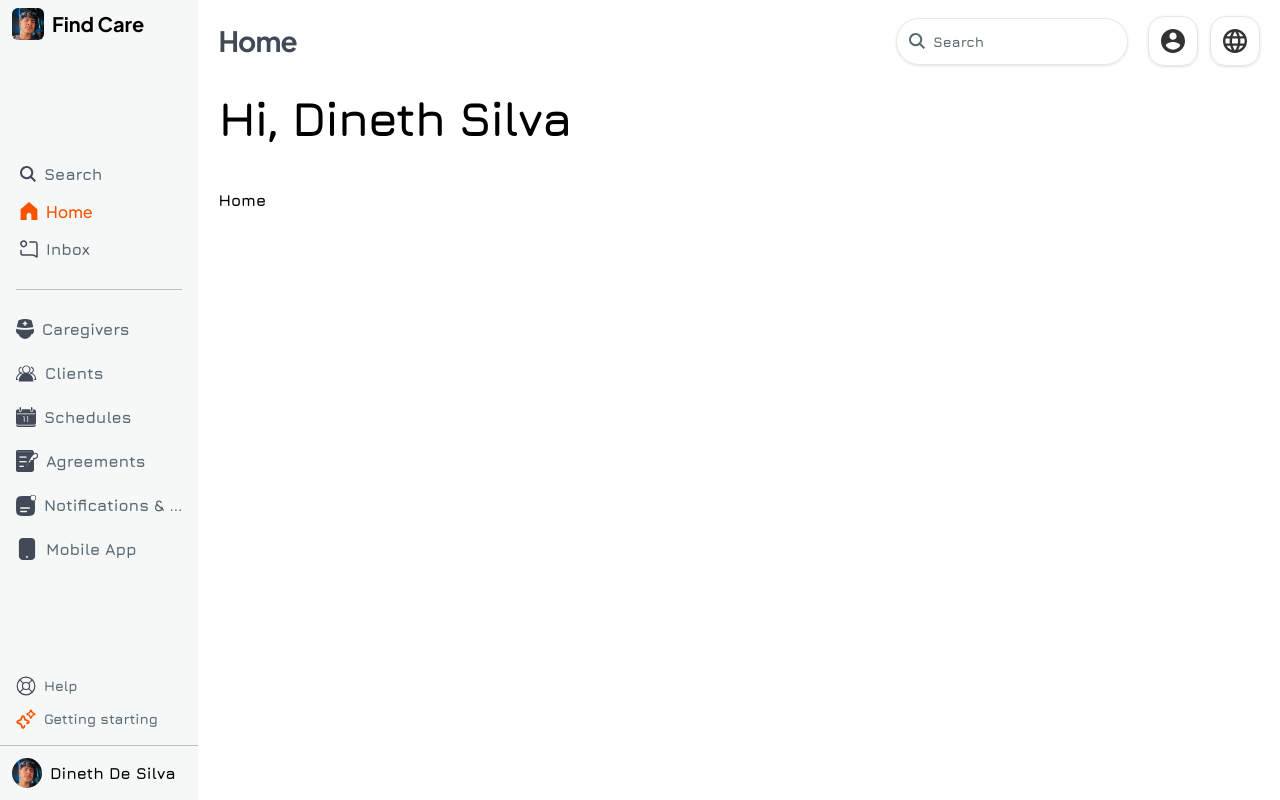
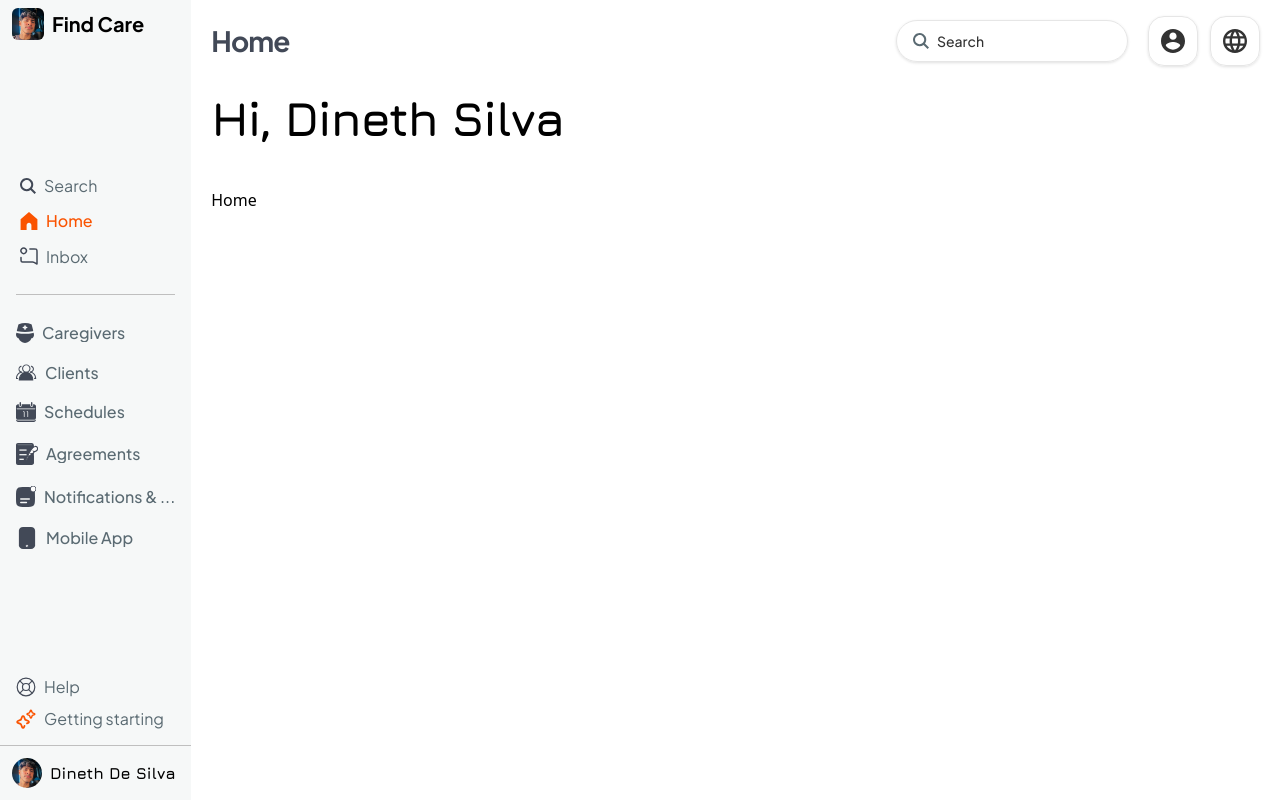
Before and after one commit to dinethde/FindCare, a Next.js app: page / in a window 1280 px wide. Built offline with nearby package versions, Linux system fonts and the light colour scheme.

Commit message:
navbar and layout are done

```diff
--- a/app/components/Header.tsx
+++ b/app/components/Header.tsx
@@ -1,7 +1,6 @@
 "use client"; // Add this at the very top of the file
 
 import React from "react";
-import Image from "next/image";
 import { usePathname } from "next/navigation";
 import NetworkIcon from "../components/icons/NetworkIcon";
 import UserProfileIcon from "../components/icons/UserProfileIcon copy";
@@ -38,21 +37,24 @@ export default function Header() {
         {/* Header left items */}
         <div className="w-[22.75rem] flex flex-row items-center justify-start gap-[1.25rem] text-[0.875rem] text-neutral-colors-neutral-9">
           {/* Searching bar */}
-          <div className="flex-1 shadow-[0px_1px_3px_rgba(0,_0,_0,_0.12)] rounded-[30px] bg-gray border-neutral-3 border-[0.5px] border-solid flex flex-row items-center justify-start p-3 gap-[0.5rem]">
+          <button className="flex-1 shadow-[0px_1px_3px_rgba(0,_0,_0,_0.12)] rounded-[30px] bg-gray border-neutral-3 border-[0.5px] border-solid flex flex-row items-center justify-start px-4 py-3 gap-[0.5rem]">
             <SearchIcon color={"#5A6A72"} />
-            <div className="flex-1 flex flex-col items-start justify-start">
-              <div className="flex flex-row items-center justify-center">
-                <p className="font-small_text font-medium text-grey">Search</p>
-              </div>
+            <div className="flex-1 flex flex-col items-start justify-start text-small-text text-neutral-9">
+              <p className="font-medium">Search</p>
             </div>
-          </div>
+          </button>
+
+          {/* Userprofile icon and Localization settings' icon wrapper */}
           <div className="flex flex-row items-center justify-start gap-[0.75rem]">
-            <div className="shadow-[0px_1px_3px_rgba(0,_0,_0,_0.12)] rounded-2xl bg-gray border-neutral-3 border-[0.5px] border-solid flex flex-col items-center justify-center p-[0.75rem] cursor-pointer">
+            {/* Userprofile button */}
+            <button className="shadow-[0px_1px_3px_rgba(0,_0,_0,_0.12)] rounded-2xl bg-gray border-neutral-3 border-[0.5px] border-solid flex flex-col items-center justify-center p-[0.75rem] cursor-pointer">
               <UserProfileIcon />
-            </div>
-            <div className="shadow-[0px_1px_3px_rgba(0,_0,_0,_0.12)] rounded-2xl bg-gray border-neutral-3 border-[0.5px] border-solid flex flex-col items-center justify-center p-[0.75rem]">
+            </button>
+
+            {/* Localization dropdown */}
+            <button className="shadow-[0px_1px_3px_rgba(0,_0,_0,_0.12)] rounded-2xl bg-gray border-neutral-3 border-[0.5px] border-solid flex flex-col items-center justify-center p-[0.75rem]">
               <NetworkIcon />
-            </div>
+            </button>
           </div>
         </div>
       </div>
--- a/app/components/NavbarComponent.tsx
+++ b/app/components/NavbarComponent.tsx
@@ -37,14 +37,15 @@ const NavbarComponent: NextPage = () => {
           </b>
         </div>
       </div>
-      <div className="flex-1 flex flex-col items-start justify-center p-[1rem] gap-[1.75rem]">
+      {/* Nav items main wrapper */}
+      <div className="flex-1 flex flex-col items-start justify-center p-[1rem] gap-[1.75rem] text-black">
         {/* Top items wrapper */}
         <div className="self-stretch flex flex-col items-start justify-start py-[0rem] px-[0.25rem] gap-[1rem]">
           {/* Search Page Nav Link */}
           <Link href={"/"} className="navbar-link">
             <SearchIcon />
             <div className="flex flex-row items-center justify-center">
-              <p className="text-regular_text font-medium">Search</p>
+              <p className="text-regular-text">Search</p>
             </div>
           </Link>
 
@@ -62,7 +63,7 @@ const NavbarComponent: NextPage = () => {
           <Link href={"/inbox"} className="navbar-link">
             <InboxIcon />
             <div className="flex flex-row items-center justify-center">
-              <p className="text-regular_text font-medium">Inbox</p>
+              <p className="text-regular-text ">Inbox</p>
             </div>
           </Link>
         </div>
@@ -76,7 +77,9 @@ const NavbarComponent: NextPage = () => {
           <Link href="/caregivers" className="navbar-link">
             <CaregiverIcon />
             <div className="navitem-wrapper">
-              <p className="text-regular_text font-medium">Caregivers</p>
+              <p className="text-regular-text-thicker font-medium">
+                Caregivers
+              </p>
             </div>
           </Link>
 
@@ -84,7 +87,7 @@ const NavbarComponent: NextPage = () => {
           <Link href={"/clients"} className="navbar-link">
             <ClientIcon />
             <div className="navitem-wrapper">
-              <p className="text-regular_text font-medium">Clients</p>
+              <p className="text-regular-text-thicker font-medium">Clients</p>
             </div>
           </Link>
 
@@ -92,7 +95,7 @@ const NavbarComponent: NextPage = () => {
           <Link href={"/schedules"} className="navbar-link">
             <CalendarIcon />
             <div className="navitem-wrapper">
-              <p className="text-regular_text font-medium">Schedules</p>
+              <p className="text-regular-text-thicker font-medium">Schedules</p>
             </div>
           </Link>
 
@@ -100,7 +103,9 @@ const NavbarComponent: NextPage = () => {
           <Link href={"/agreements"} className="navbar-link">
             <AgreementIcon />
             <div className="navitem-wrapper">
-              <p className="text-regular_text font-medium">Agreements</p>
+              <p className="text-regular-text-thicker font-medium">
+                Agreements
+              </p>
             </div>
           </Link>
 
@@ -108,7 +113,7 @@ const NavbarComponent: NextPage = () => {
           <Link href={"/notification"} className="navbar-link">
             <NotificationIcon />
             <div className="navitem-wrapper">
-              <p className="text-regular_text font-medium">
+              <p className="text-regular-text-thicker font-medium">
                 Notifications & ...
               </p>
             </div>
@@ -118,7 +123,9 @@ const NavbarComponent: NextPage = () => {
           <Link href={"/mobileapp"} className="navbar-link">
             <MobileAppIcon />
             <div className="navitem-wrapper">
-              <p className="text-regular_text font-medium">Mobile App</p>
+              <p className="text-regular-text-thicker font-medium">
+                Mobile App
+              </p>
             </div>
           </Link>
         </div>
@@ -131,13 +138,13 @@ const NavbarComponent: NextPage = () => {
           {/* Helping page link */}
           <Link href={"/help"} className="navbar-link">
             <HelpIcon />
-            <div className="text-regular_text">Help</div>
+            <div className="text-regular-text">Help</div>
           </Link>
 
           {/* Getting started page link */}
           <Link href={"/getting-starting"} className="navbar-link">
             <StarsIcon />
-            <div className="text-regular_text">Getting starting</div>
+            <div className="text-regular-text">Getting starting</div>
           </Link>
         </div>
 
--- a/app/globals.css
+++ b/app/globals.css
@@ -22,3 +22,7 @@ p {
 .navitem-wrapper {
   @apply overflow-hidden flex items-center justify-start;
 }
+
+.weight-500 {
+  @apply font-medium;
+}
--- a/app/layout.tsx
+++ b/app/layout.tsx
@@ -14,7 +14,7 @@ export default function RootLayout({
   return (
     <html lang="en">
       <body className={"min-h-screen m-0"}>
-        <div className="min-h-screen flex font-jura">
+        <div className="min-h-screen flex ">
           <NavbarComponent />
           <main className="w-full">{children}</main>
         </div>
--- a/tailwind.config.ts
+++ b/tailwind.config.ts
@@ -21,7 +21,7 @@ const textStylesPlugin = plugin(function ({ addUtilities }) {
     };
   });
   // Note: No variants are specified as Tailwind v3 makes them responsive automatically.
-  addUtilities(utilities, { respectPrefix: true, respectImportant: true });
+  addUtilities(utilities);
 });
 
 const config: Config = {
```
